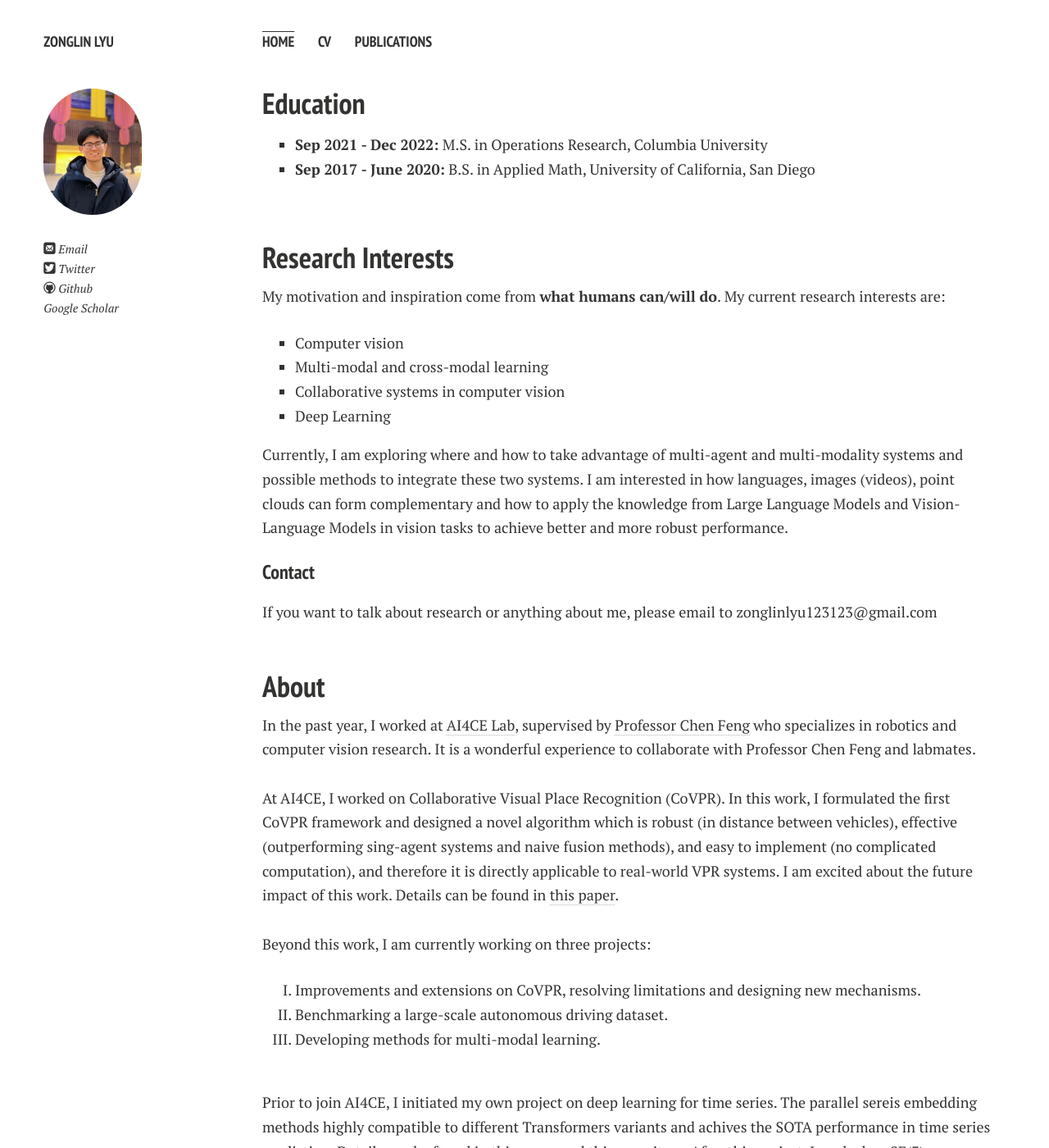
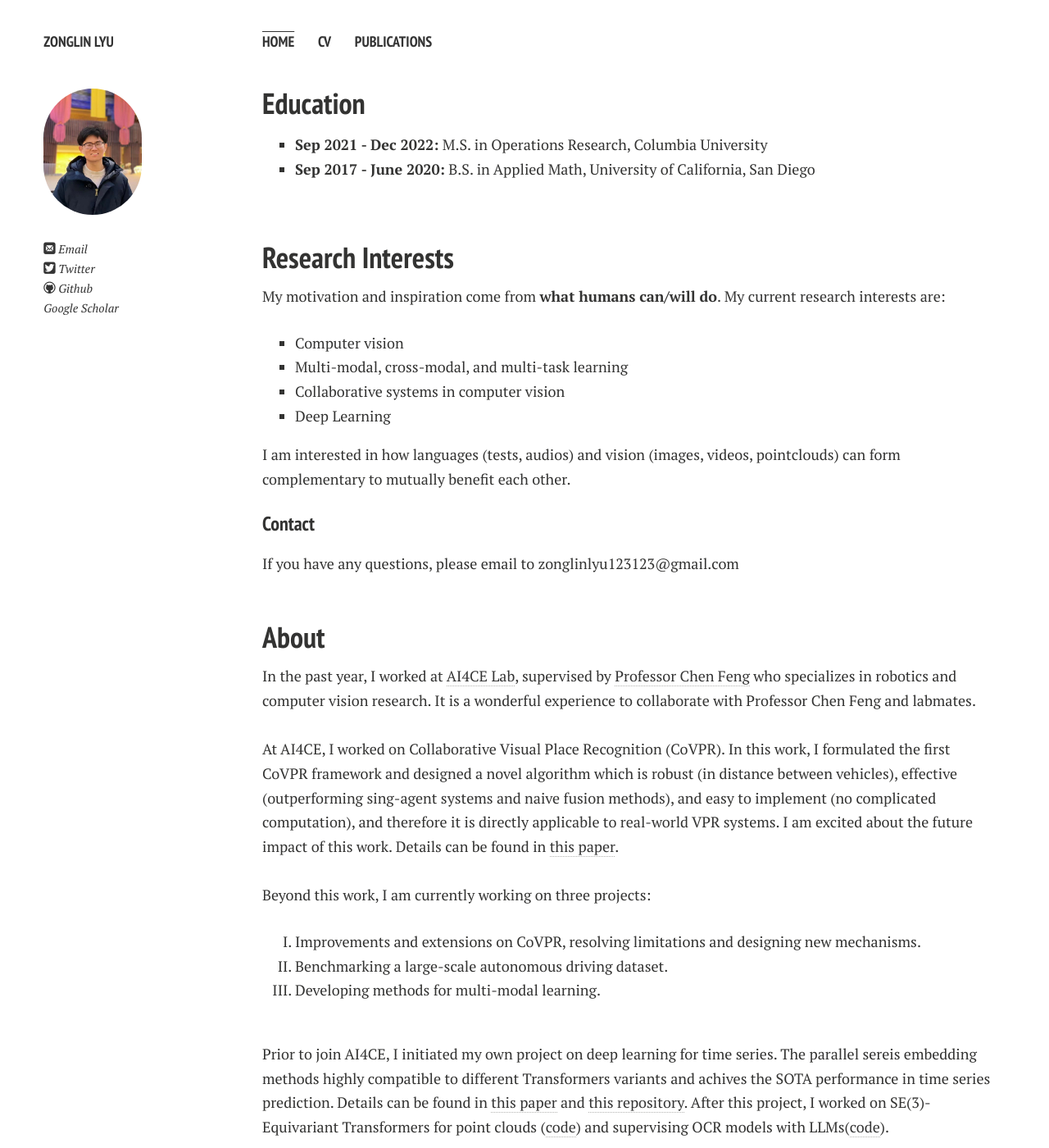
Before and after one commit to ZonglinL/ZonglinL.github.io, a Jekyll site: the page built from index.md, in a window 1280 px wide and 1400 px high. Shown: the whole window at 82% size. Built offline with Jekyll 4.4.1, drawn with Linux system fonts in a browser that asks for light colours; nearby versions of some CDN libraries; comment, search, counter and statistics services are not loaded; a style sheet for code colours, icons or effects is not loaded; our own code applies the rules of GitHub Pages for plain Markdown files; some of the changed text lies outside the part shown.

Commit message:
Update index.md

```diff
--- a/index.md
+++ b/index.md
@@ -13,14 +13,14 @@ layout: page
 
 My motivation and inspiration come from **what humans can/will do**. My current research interests are:
 * Computer vision
-* Multi-modal and cross-modal learning
+* Multi-modal, cross-modal, and multi-task learning
 * Collaborative systems in computer vision
 * Deep Learning
 
-Currently, I am exploring where and how to take advantage of multi-agent and multi-modality systems and possible methods to integrate these two systems. I am interested in how languages, images (videos), point clouds can form complementary and how to apply the knowledge from Large Language Models and Vision-Language Models in vision tasks to achieve better and more robust performance.
+I am interested in how languages (tests, audios) and vision (images, videos, pointclouds) can form complementary to mutually benefit each other.
 
 #### Contact
-If you want to talk about research or anything about me, please email to zonglinlyu123123@gmail.com
+If you have any questions, please email to zonglinlyu123123@gmail.com
 
 <br>
 
```
Also changed, not shown: other parts of index.md (+1 -2 lines).
